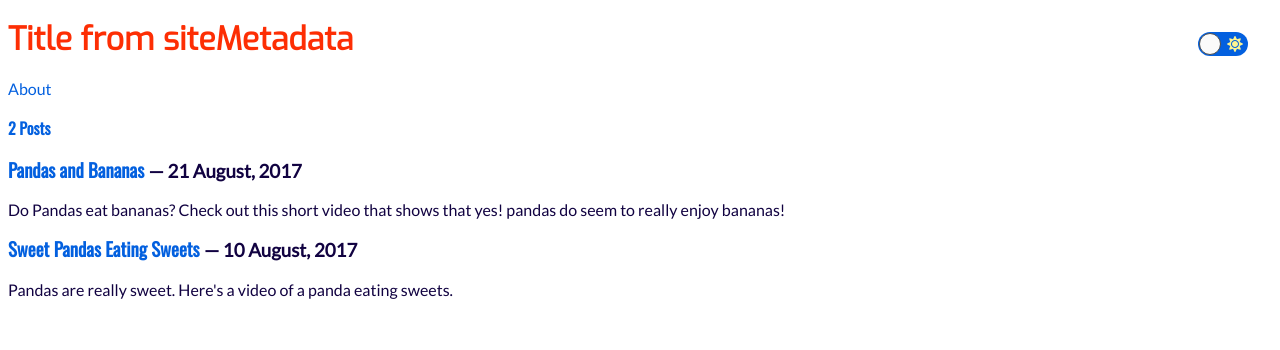
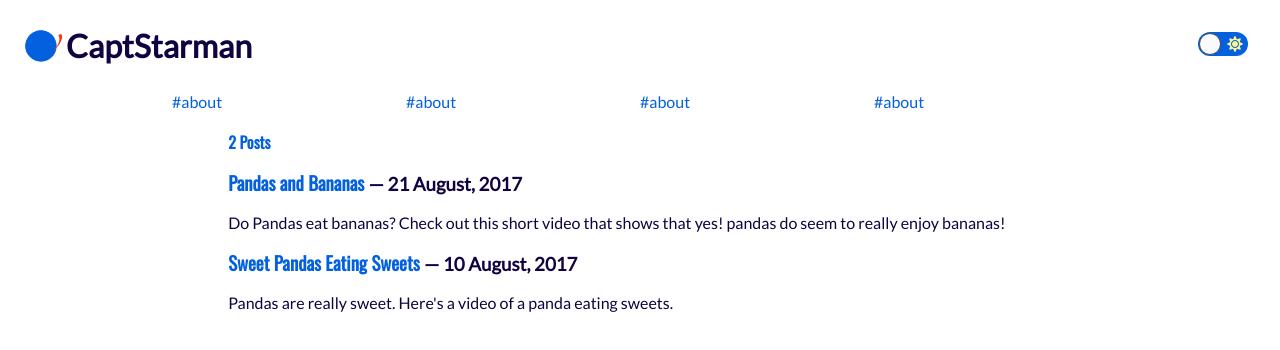
Before and after one commit to csmith17-chwy/gatsby-starman-template, a Gatsby site: page / in a window 1280 px wide. Built offline with nearby package versions, Linux system fonts and the light colour scheme; Gatsby itself is replaced by a stand-in of ours.

Commit message:
Add styles for navigation and header

```diff
--- a/gatsby-config.js
+++ b/gatsby-config.js
@@ -7,7 +7,7 @@
 module.exports = {
   /* Your site config here */
   siteMetadata: {
-    title: `Title from siteMetadata`,
+    title: `CaptStarman`,
   },
   plugins: [
     {
--- a/src/components/layout.js
+++ b/src/components/layout.js
@@ -62,6 +62,7 @@
 	body {
 		color: ${props => props.theme.font};
 		background-color: ${props => props.theme.background};
+		margin: 0.5rem 1rem;
 	}
 
 	main {
@@ -396,6 +397,69 @@
     right: 2rem;
 	}
 
+	.site-title {
+    width:100%;
+		span {
+			vertical-align:middle;
+    	display: inline-block;
+		}
+		span:first-child {
+			height: 50px;
+		}
+	}
+
+	.navigation {
+		margin: 0 auto;
+		width: 75%;
+		span {
+			margin: 0 auto;
+			display: inline-block;
+		}
+		/* one item */
+		span:first-child:nth-last-child(1) {
+		/* -or- span:only-child { */
+				width: 100%;
+		}
+
+		/* two items */
+		span:first-child:nth-last-child(2),
+		span:first-child:nth-last-child(2) ~ span {
+				width: 50%;
+		}
+
+		/* three items */
+		span:first-child:nth-last-child(3),
+		span:first-child:nth-last-child(3) ~ span {
+				width: 33.3333%;
+		}
+
+		/* four items */
+		span:first-child:nth-last-child(4),
+		span:first-child:nth-last-child(4) ~ span {
+				width: 25%;
+		}
+		/* five items */
+		span:first-child:nth-last-child(5),
+		span:first-child:nth-last-child(5) ~ span {
+				width: 20%;
+		}
+		/* six items */
+		span:first-child:nth-last-child(6),
+		span:first-child:nth-last-child(6) ~ span {
+				width: 16.66%;
+		}
+		/* seven items */
+		span:first-child:nth-last-child(7),
+		span:first-child:nth-last-child(7) ~ span {
+				width: 14.285%;
+		}
+		/* eight items */
+		span:first-child:nth-last-child(8),
+		span:first-child:nth-last-child(8) ~ span {
+				width: 12.5%;
+		}
+	}
+
 	.react-toggle {
 		touch-action: pan-x;
 
@@ -558,9 +622,54 @@
     <>
       <GlobalStyle theme={isOn ? themeDark : themeLight} />
       <Link to={`/`}>
-        <h1>{data.site.siteMetadata.title}</h1>
+        <h1 className="site-title">
+          <span>
+            <svg
+              className="site-icon"
+              viewBox="0 0 160 160"
+              width="50"
+              height="50"
+              fill="#0360DF"
+            >
+              <circle cx="80" cy="80" r="50" />
+              <g transform=" matrix(0.866, -0.5, 0.25, 0.433, 80, 80)">
+                <path
+                  d="M 0,70 A 65,70 0 0,0 65,0 5,5 0 0,1 75,0 75,70 0 0,1 0,70Z"
+                  fill="#FD2E04"
+                >
+                  <animateTransform
+                    attributeName="transform"
+                    type="rotate"
+                    from="360 0 0"
+                    to="0 0 0"
+                    dur="1s"
+                    repeatCount="indefinite"
+                  />
+                </path>
+              </g>
+              <path
+                d="M 50,0 A 50,50 0 0,0 -50,0Z"
+                transform="matrix(0.866, -0.5, 0.5, 0.866, 80, 80)"
+              />
+            </svg>
+          </span>
+          <span>{data.site.siteMetadata.title}</span>
+        </h1>
       </Link>
-      <Link to={`/about/`}>About</Link>
+      <div className="navigation">
+        <span>
+          <Link to={`/about/`}>#about</Link>
+        </span>
+        <span>
+          <Link to={`/about/`}>#about</Link>
+        </span>
+        <span>
+          <Link to={`/about/`}>#about</Link>
+        </span>
+        <span>
+          <Link to={`/about/`}>#about</Link>
+        </span>
+      </div>
       <label className="theme-toggle">
         <Toggle
           defaultChecked={false}
--- a/src/pages/index.js
+++ b/src/pages/index.js
@@ -1,11 +1,17 @@
 import React from "react"
 import { graphql, Link } from "gatsby"
 import Layout from "../components/layout"
+import styled from "styled-components"
+
+const HomeContainer = styled.div`
+  margin: 0 auto;
+  width: 66%;
+`
 
 export default function Home({ data }) {
   return (
     <Layout>
-      <div>
+      <HomeContainer>
         <h4>{data.allMarkdownRemark.totalCount} Posts</h4>
         {data.allMarkdownRemark.edges.map(({ node }) => (
           <div key={node.id}>
@@ -17,7 +23,7 @@
             </Link>
           </div>
         ))}
-      </div>
+      </HomeContainer>
     </Layout>
   )
 }
```
Also changed, not shown: src/utils/useToggle.js (deleted).
